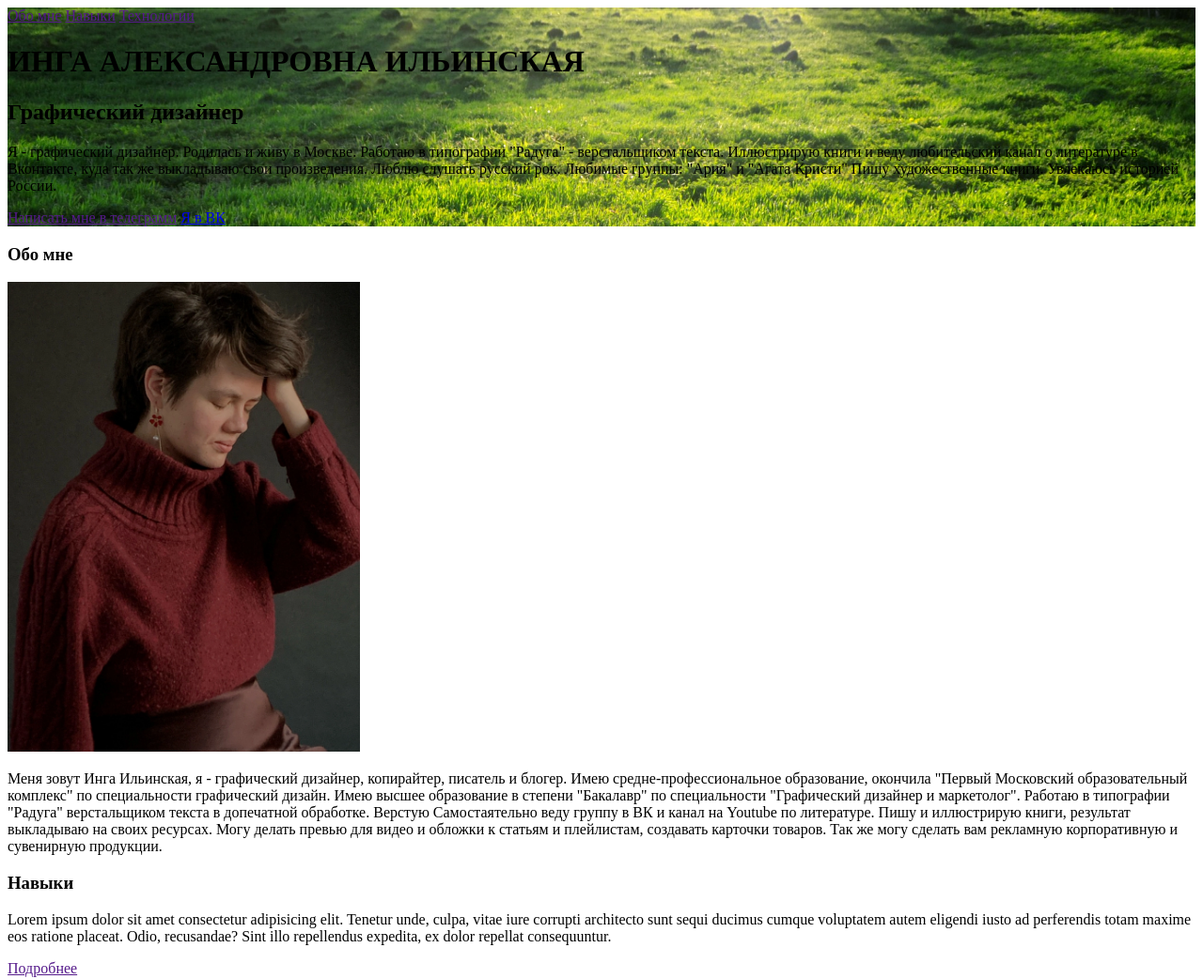
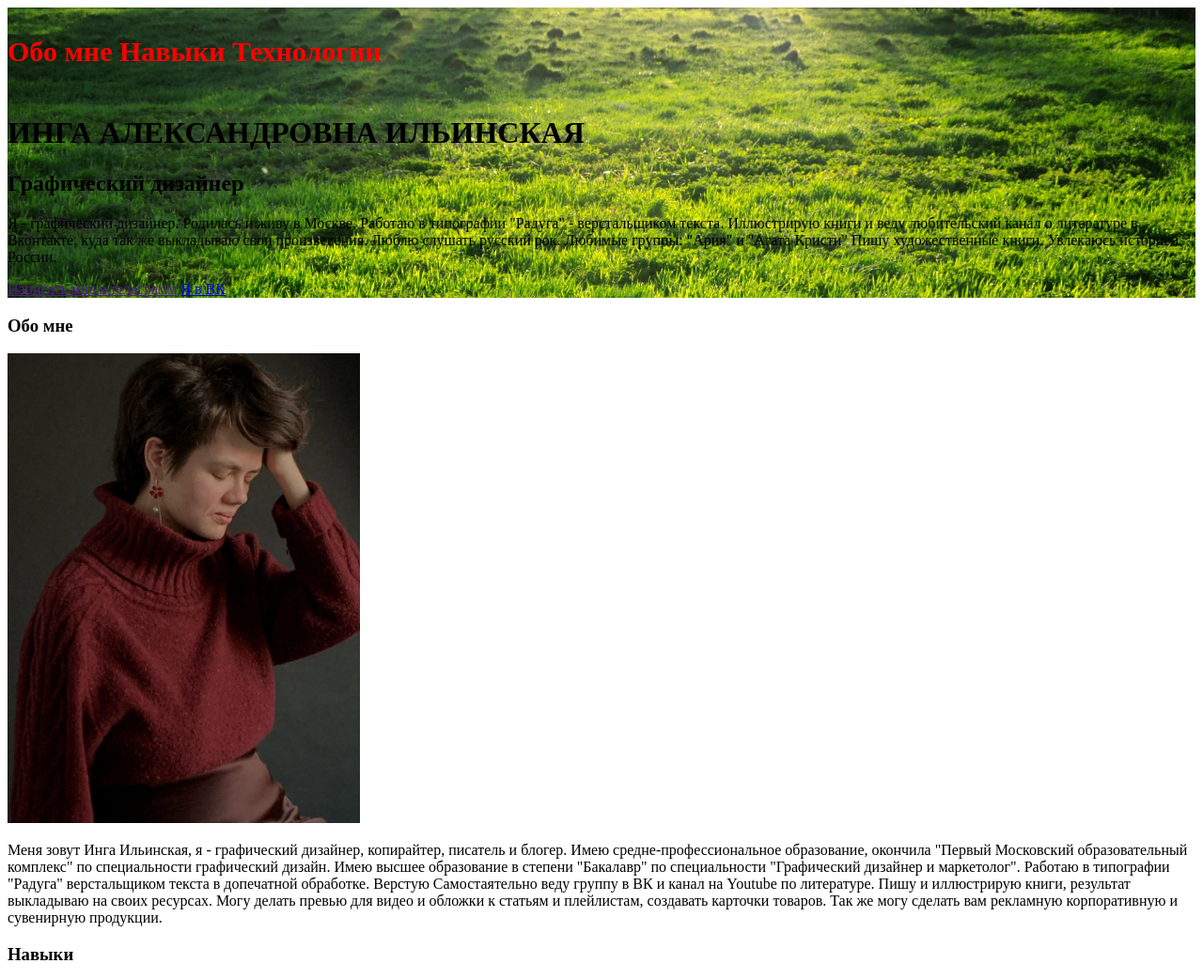
Before and after one commit to Inga-KniznaofRussia/github.io, a plain HTML site: page index.html in a window 1280 px wide. Shown: the top 1042 px of the page at 94% size. Drawn offline with Linux system fonts and the light colour scheme.

Commit message:
я красотка

```diff
--- a/stail.css
+++ b/stail.css
@@ -9,3 +9,21 @@ background-size: cover;
     .name {
         text-transform: uppercase;
     }
+    .main-menu {
+        font-size: 30px;
+        font-weight: bold;
+        padding: 30px 0;
+
+
+
+    }
+
+.main-menu a{
+    color:red;
+    text-decoration: none;
+}
+
+.main-menu a:hover {
+    color: yellow;
+    transition: 10s;
+}
```
